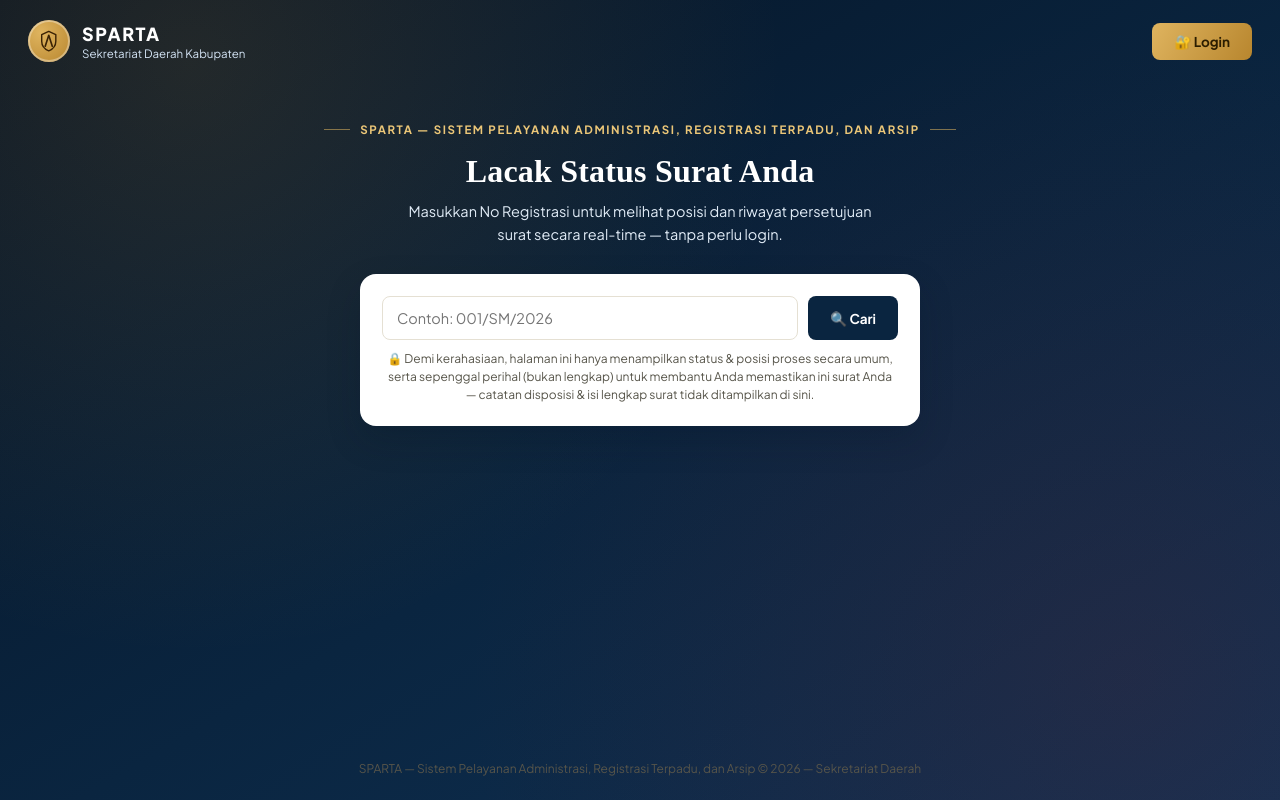
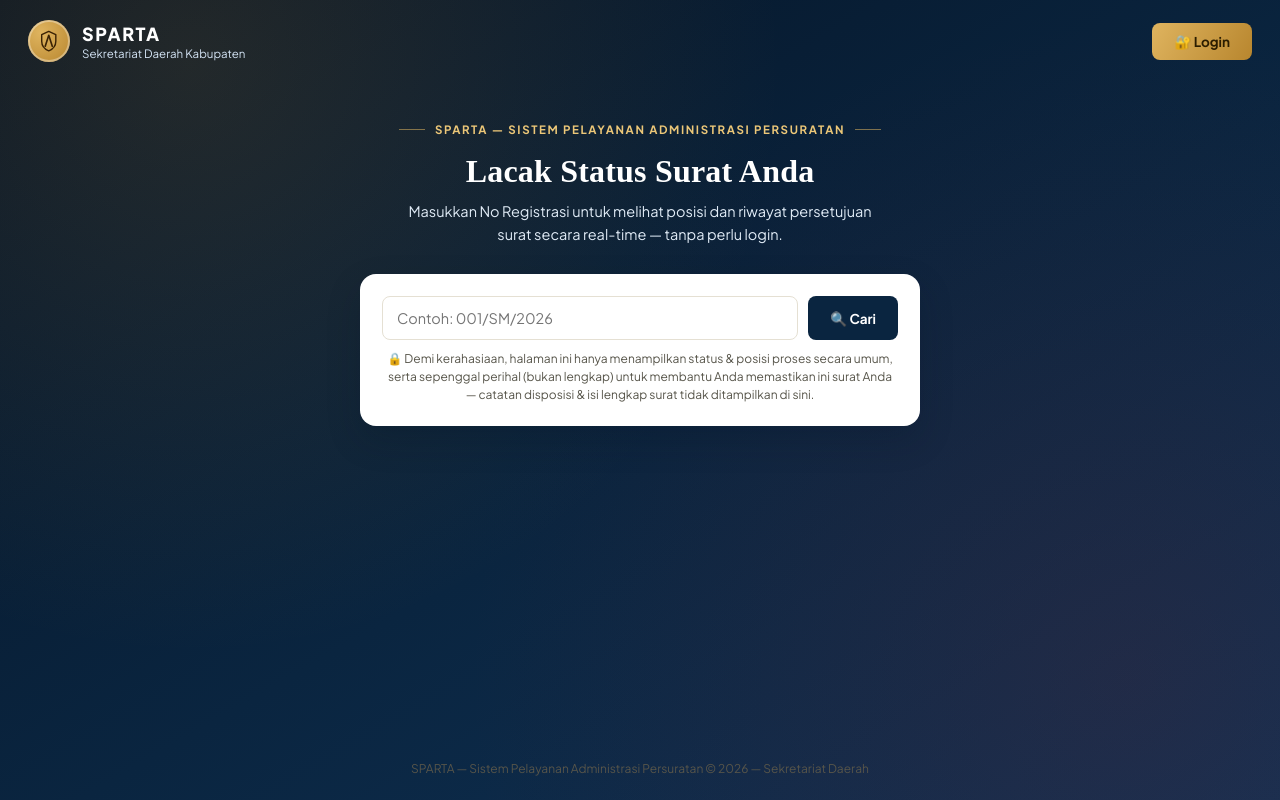
Before and after one commit to koni-hsu/surat, a plain HTML site: page index.html in a window 1280 px wide. Drawn offline with Linux system fonts and the light colour scheme; no server answers; a web font is replaced by a local one.

Commit message:
Update index.html

```diff
--- a/index.html
+++ b/index.html
@@ -4,7 +4,7 @@
   <base target="_top">
   <meta charset="utf-8">
   <meta name="viewport" content="width=device-width, initial-scale=1">
-  <title>SPARTA - Sistem Pelayanan Administrasi, Registrasi Terpadu, dan Arsip</title>
+  <title>SPARTA - Sistem Pelayanan Administrasi Persuratan</title>
   <link rel="preconnect" href="https://fonts.googleapis.com">
   <link rel="preconnect" href="https://fonts.gstatic.com" crossorigin>
   <link rel="preconnect" href="https://script.google.com">
@@ -36,7 +36,7 @@
     </div>
 
     <div class="landing-hero">
-      <div class="kicker">SPARTA — Sistem Pelayanan Administrasi, Registrasi Terpadu, dan Arsip</div>
+      <div class="kicker">SPARTA — Sistem Pelayanan Administrasi Persuratan</div>
       <h1>Lacak Status Surat Anda</h1>
       <p>Masukkan No Registrasi untuk melihat posisi dan riwayat persetujuan surat secara real-time &mdash; tanpa perlu login.</p>
 
@@ -52,7 +52,7 @@
     </div>
 
     <footer class="app-footer">
-      SPARTA &mdash; Sistem Pelayanan Administrasi, Registrasi Terpadu, dan Arsip &copy; <span id="tahunFooter"></span> &mdash; Sekretariat Daerah
+      SPARTA &mdash; Sistem Pelayanan Administrasi Persuratan &copy; <span id="tahunFooter"></span> &mdash; Sekretariat Daerah
     </footer>
   </div>
 
```
